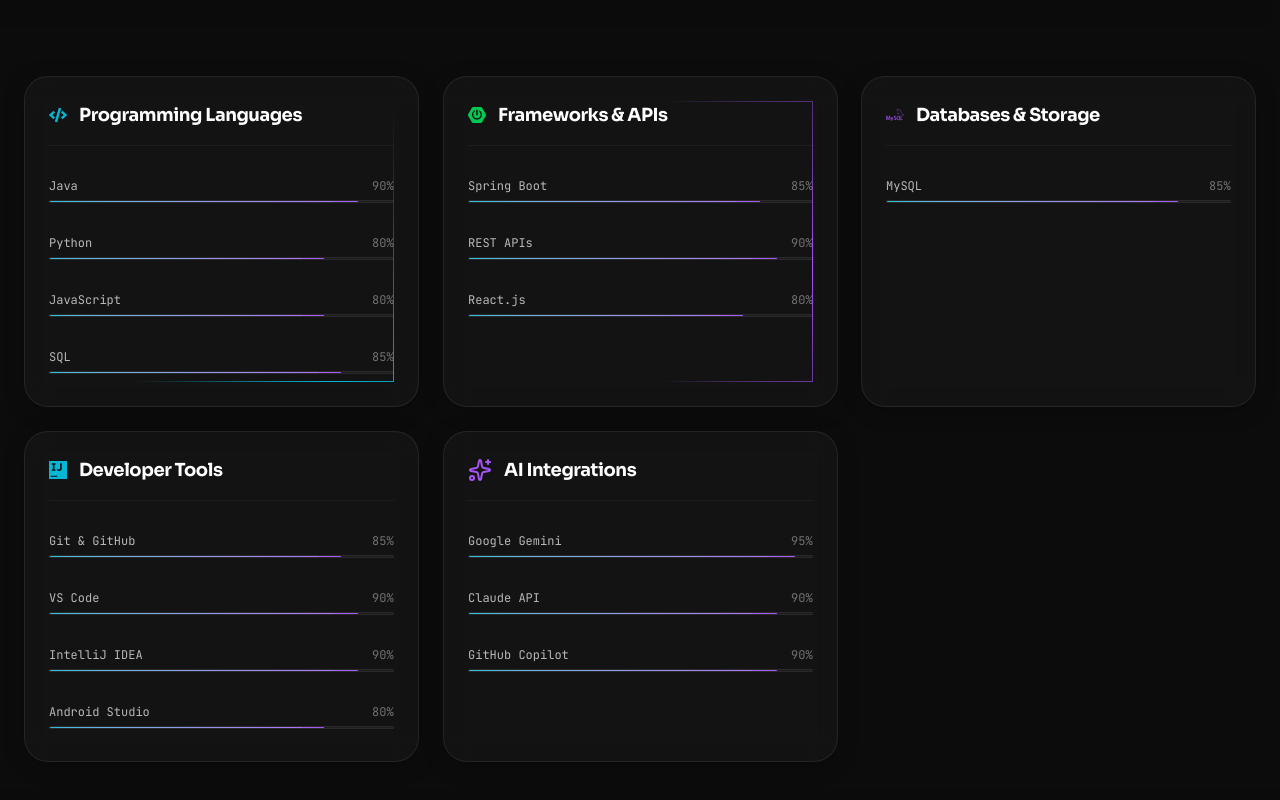
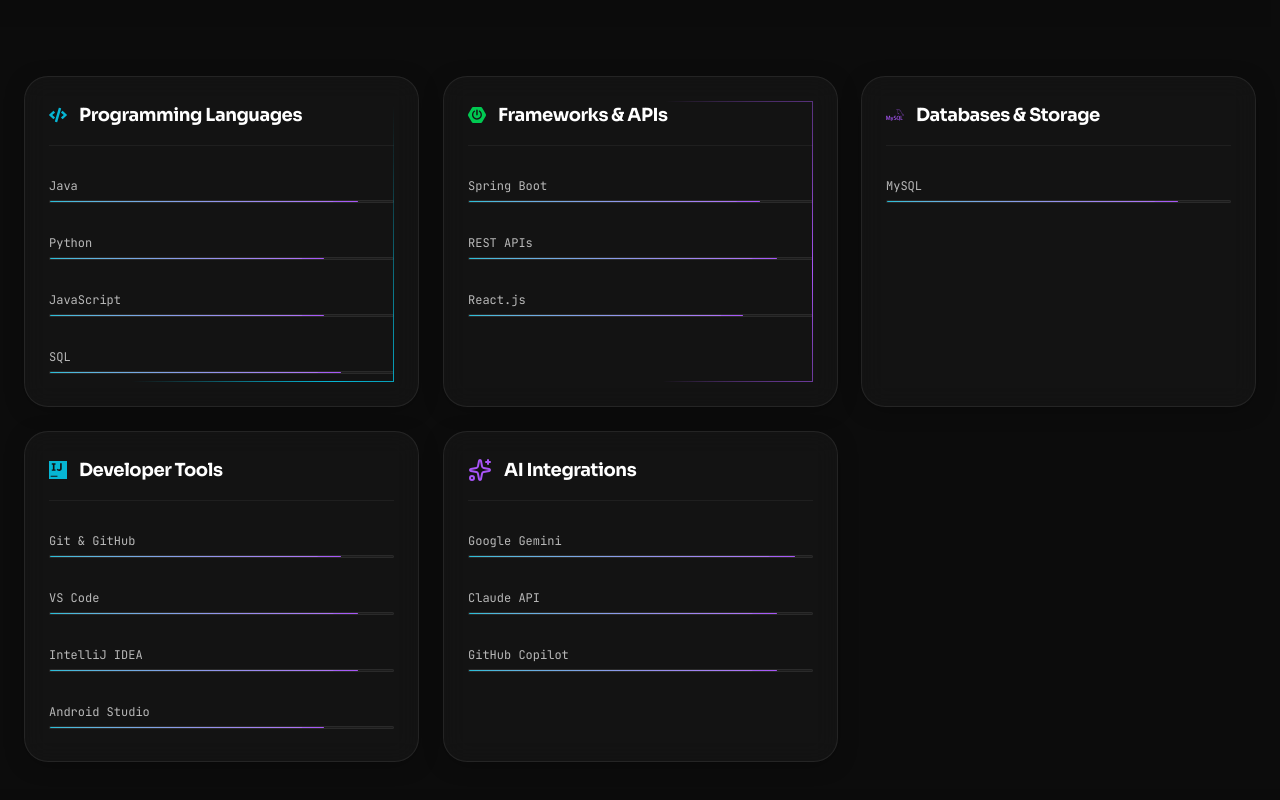
Before and after one commit to bhargavbhat18/bhargav_portfolio, a Next.js app in the folder v2/: page / in a window 1280 px wide. Shown: the part 2260-3060 px from the top of the page. Built offline with nearby package versions, Linux system fonts and the light colour scheme.

Commit message:
style: remove percentage numbers from tech stack skill meters

```diff
--- a/v2/src/components/sections/TechStack.tsx
+++ b/v2/src/components/sections/TechStack.tsx
@@ -28,7 +28,6 @@
     <div className="space-y-1.5 w-full py-2 group/meter">
       <div className="flex justify-between text-xs font-mono">
         <span className="text-white/70 group-hover/meter:text-primary transition-colors">{name}</span>
-        <span className="text-white/40">{percent}%</span>
       </div>
       <div ref={barRef} className="h-[3px] w-full bg-white/5 rounded-full overflow-hidden relative border border-white/5 shadow-inner">
         <motion.div
```
